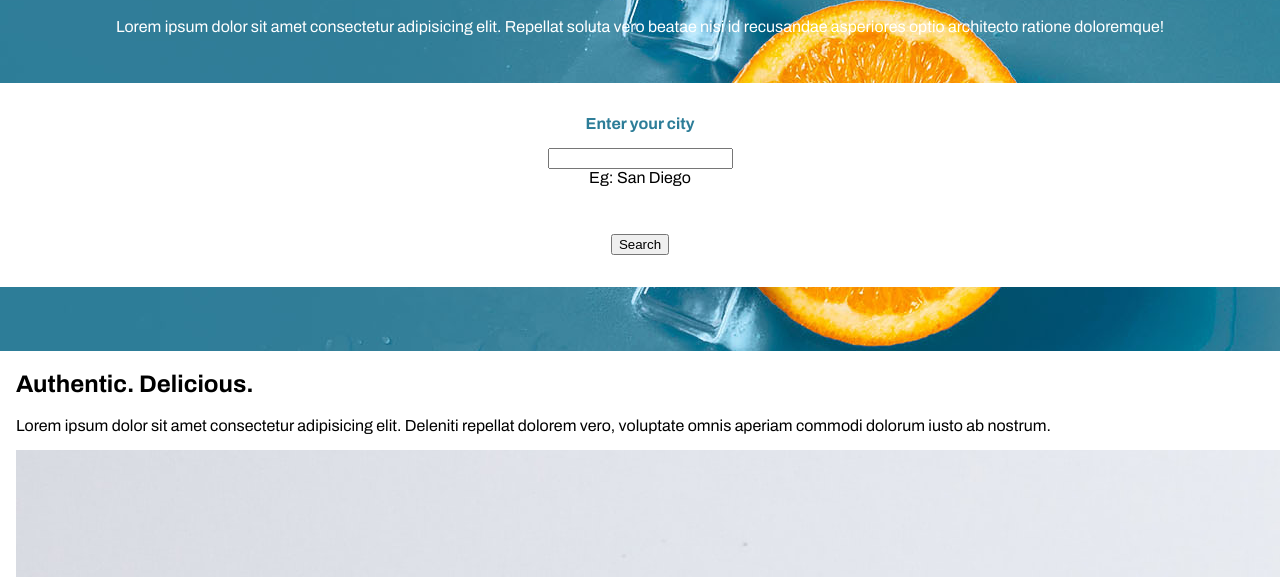
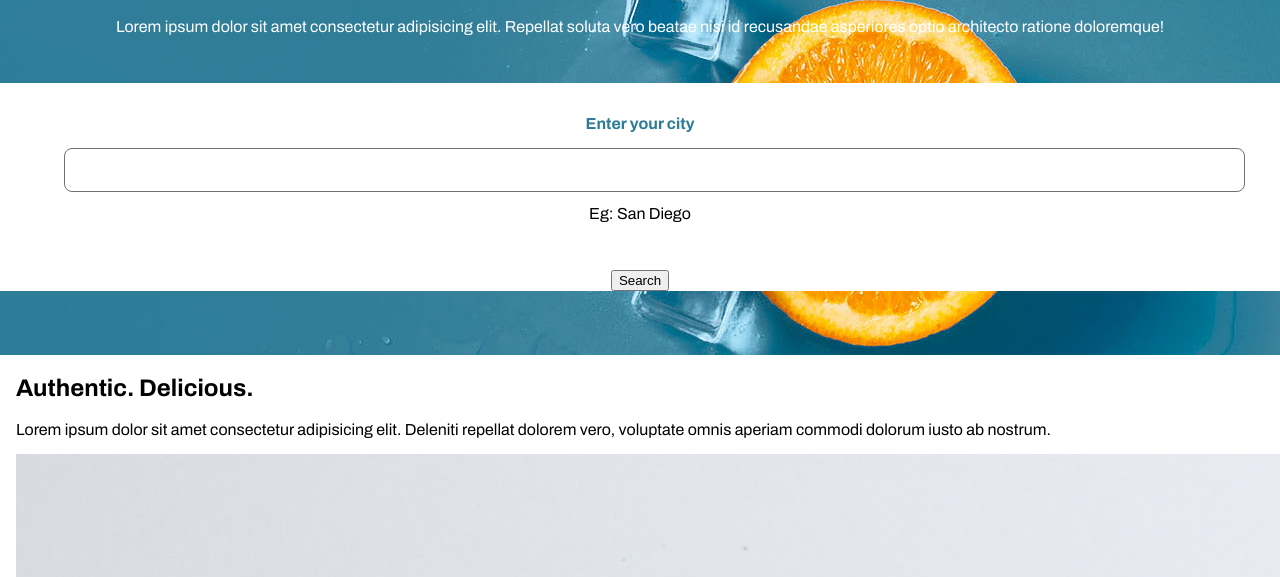
Before and after one commit to akhillochen/Responsive-Landing-Page, a plain HTML site: page index.html in a window 1280 px wide. Shown: the part 223-800 px from the top of the page. Drawn offline with Linux system fonts and the light colour scheme.

Commit message:
border radius

```diff
--- a/css/main.css
+++ b/css/main.css
@@ -60,7 +60,7 @@ h1 span::before {
   margin: 2em -1em 0;
   background-color: white;
   color: black;
-  padding: 2em 0;
+  padding: 2em 4em 0;
 }
 
 label {
@@ -69,3 +69,11 @@ label {
   display: block;
   margin-bottom: 1em;
 }
+
+input[type=text] {
+  margin-bottom: 1em;
+  border: 1px solid #707070;
+  width: 100%;
+  padding: 1em;
+  border-radius: 0.6em;
+}
```
